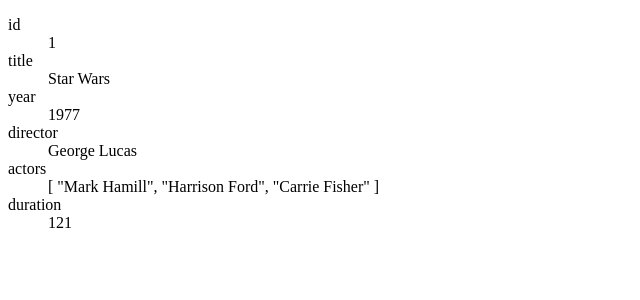
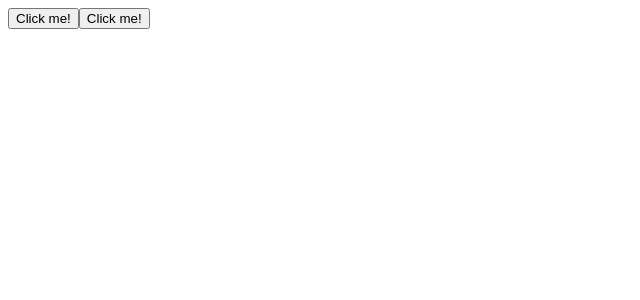
Before and after one commit to BStormTraining-Vue-js/Demo1, a Vue app: page / in a window 1280 px wide. Shown: the top 300 px of the page, without its empty margins (0-640 px from the left). Built offline with nearby package versions, Linux system fonts and the light colour scheme.

Commit message:
event handler

```diff
--- a/src/App.vue
+++ b/src/App.vue
@@ -1,25 +1,14 @@
 <script setup>
-import { reactive } from 'vue';
-
-const movie = reactive({
-    id: 1,
-    title: 'Star Wars',
-    year: 1977,
-    director: 'George Lucas',
-    actors: ['Mark Hamill', 'Harrison Ford', 'Carrie Fisher'],
-    duration: 121,
-});
-
+const clickHandler = (event) => {
+    console.log(event);
+    alert("Vous avez cliqué sur le bouton !");
+};
 </script>
 
 <template>
-    <dl>
-        <!-- la balise template ne sera pas rendue dans le DOM, elle sert juste pour la directive v-for -->
-        <template v-for="(item, key) in movie" :key>
-            <dt>{{ key }}</dt>
-            <dd>{{ item }}</dd>
-        </template>
-    </dl>
+    <button v-on:click="clickHandler">Click me!</button>
+    <!-- forme raccourcie -->
+    <button @click="clickHandler">Click me!</button>
 </template>
 
 <style scoped>
```
